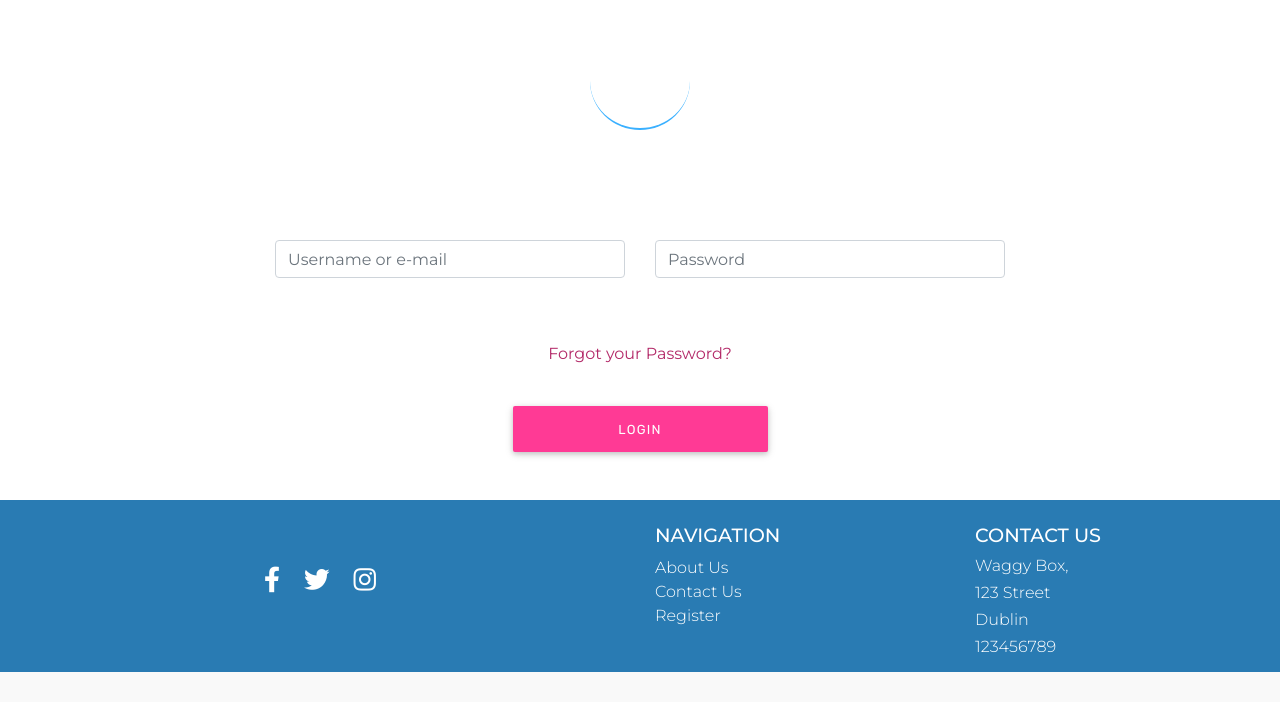
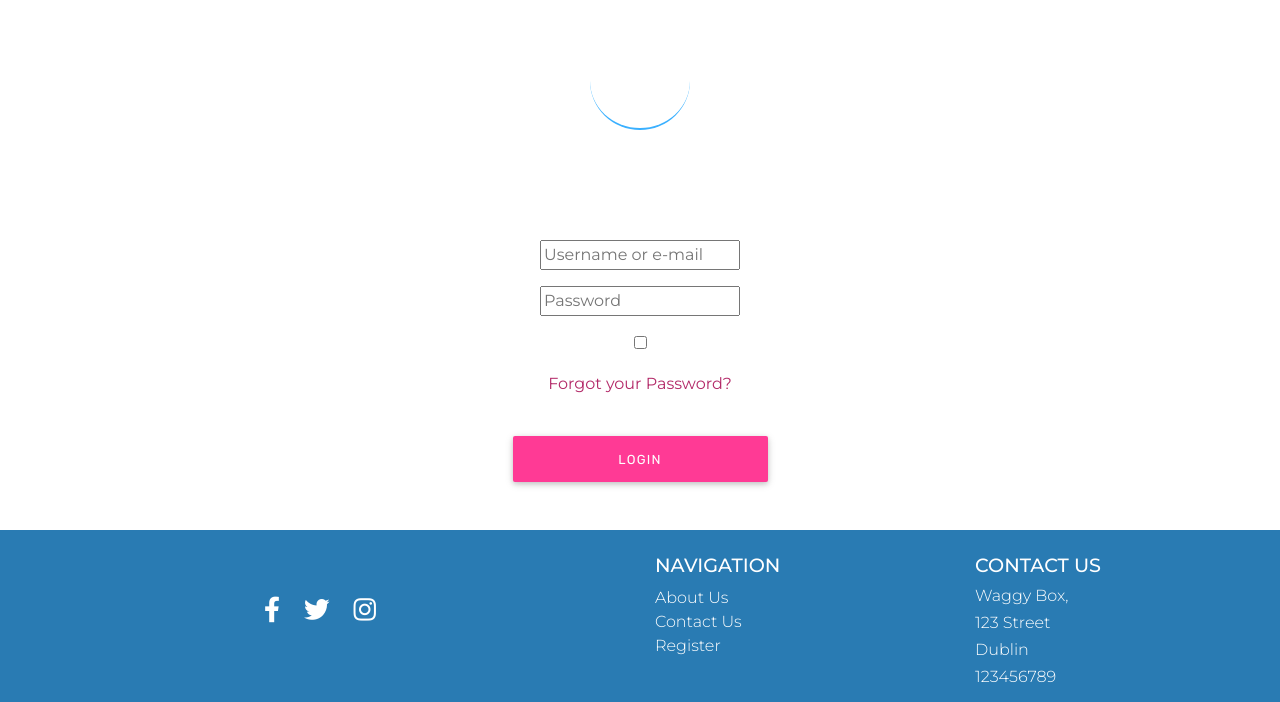
Before and after one commit to ClaireLally8/Waggy-Box, a Django app: page /accounts/login/ in a window 1280 px wide. Shown: the part 615-1317 px from the top of the page. Before the commit the page ends 1287 px from the top, so only its background shows below. Run offline with Django 3.2, Linux system fonts and the light colour scheme; some libraries are stand-ins or nearby versions.

Commit message:
Restyling of login/register pages due to errors when logging in/registering not displaying correctly

```diff
--- a/templates/allauth/account/login.html
+++ b/templates/allauth/account/login.html
@@ -22,12 +22,8 @@
 <div class="container">
 <form class="login text-center mt-5 section-text" method="POST" action="{% url 'account_login' %}">
   {% csrf_token %}
-    <div class="message">
-  {{form.errors}}
-  </div>
-  <div class="row d-flex justify-content-center py-5">
-  <div class="col-sm-12 col-md-6 col-lg-4">{{ form.login | as_crispy_field }}</div>
-  <div class="col-sm-12 col-md-6 col-lg-4">{{ form.password | as_crispy_field }}</div>
+<div class="row d-flex justify-content-around pt-5">
+  <div class="col-sm-12 col-md-6 col-lg-4">{{ form.as_p }}</div>
   </div>
   {% if redirect_field_value %}
   <input type="hidden" name="{{ redirect_field_name }}" value="{{ redirect_field_value }}" />
```
Also changed, not shown: templates/allauth/account/signup.html (+3 -10 lines).
